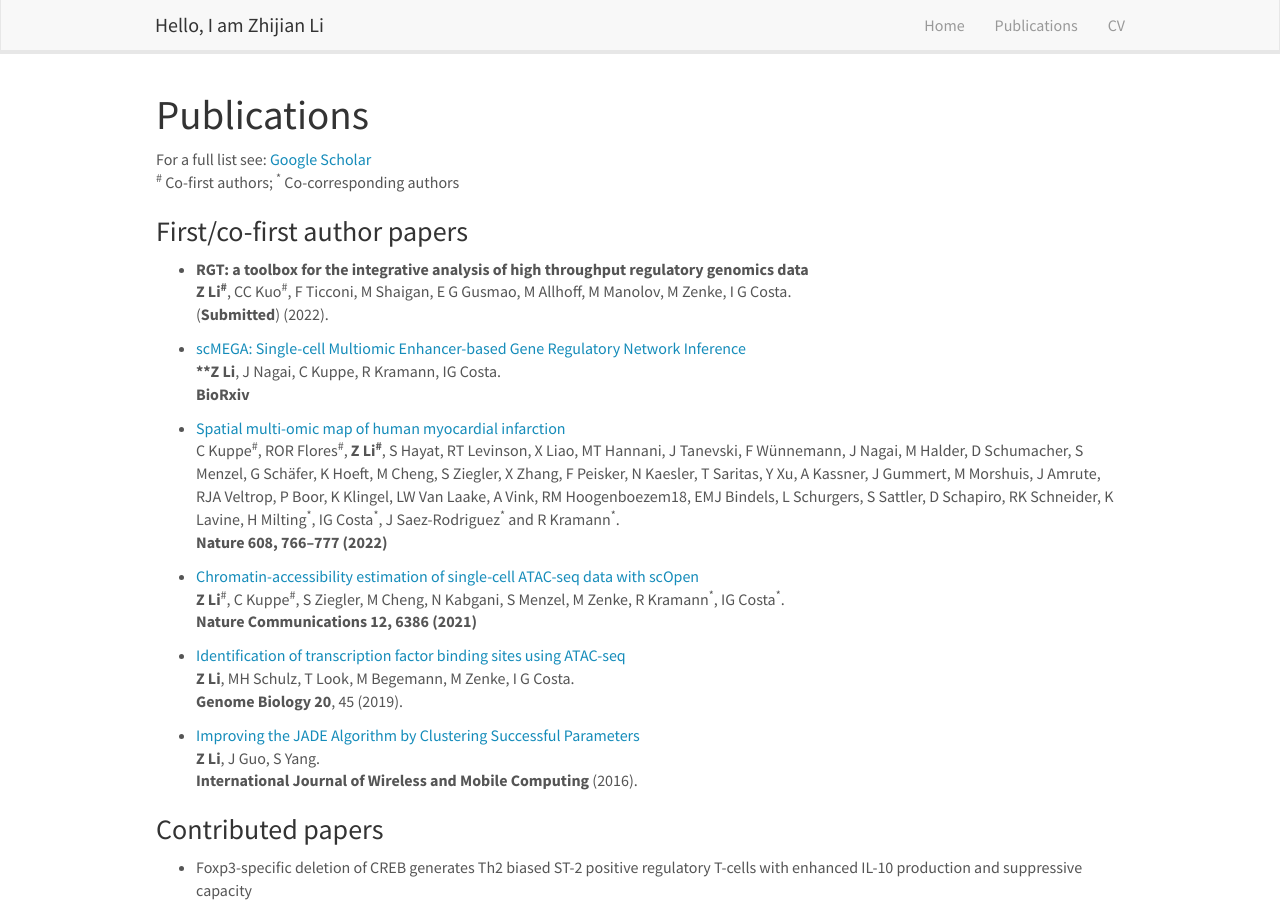
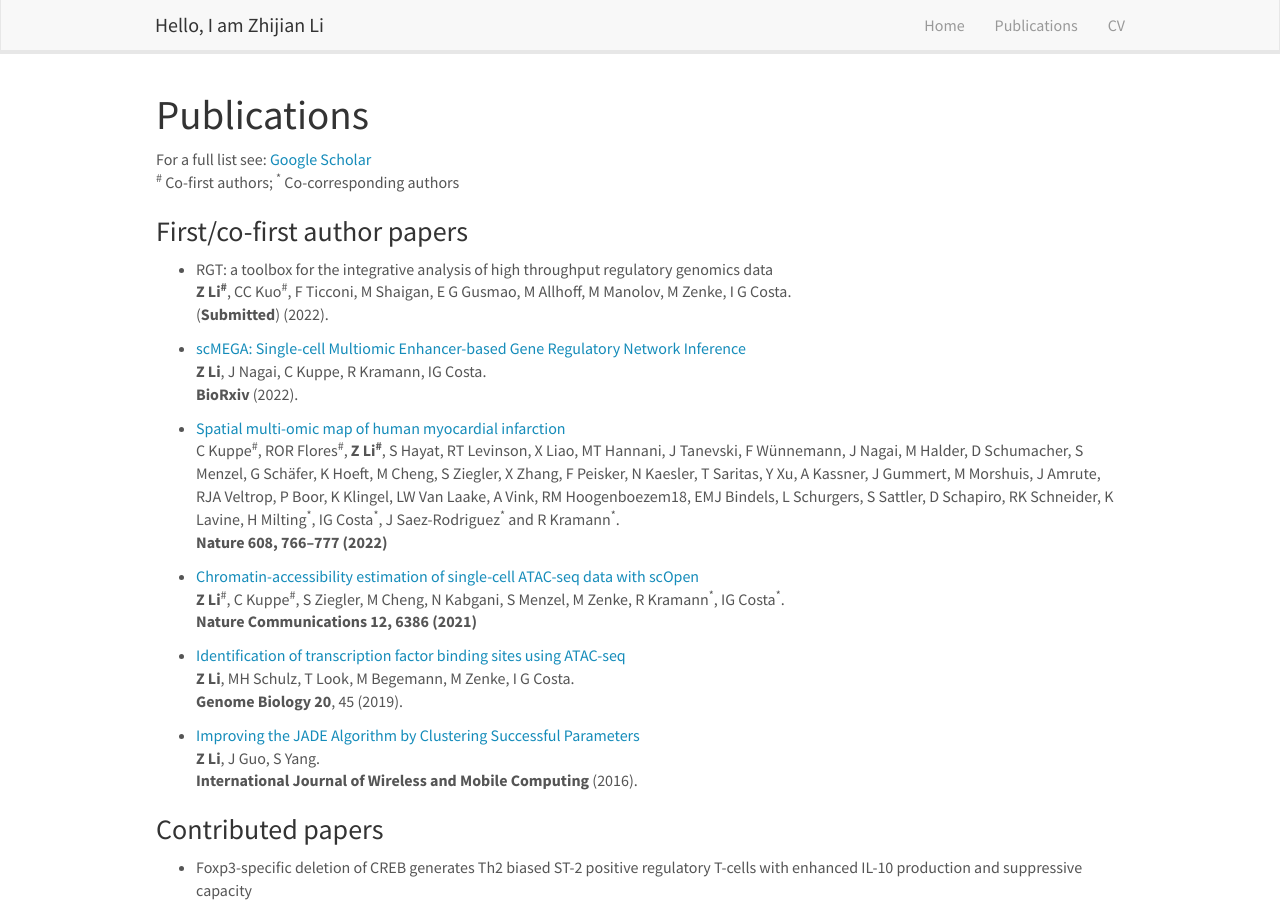
Before and after one commit to lzj1769/lzj1769.github.io, a Jekyll site: the page built from _pages/publications.md, in a window 1280 px wide and 900 px high. Built offline with Jekyll 4.4.1, drawn with Linux system fonts in a browser that asks for light colours; nearby versions of some CDN libraries.

Commit message:
update pub

```diff
--- a/_pages/publications.md
+++ b/_pages/publications.md
@@ -12,14 +12,14 @@ For a full list see: [Google Scholar](https://scholar.google.de/citations?user=x
 
 ### First/co-first author papers
 
-* **RGT: a toolbox for the integrative analysis of high throughput regulatory genomics data** \
+* RGT: a toolbox for the integrative analysis of high throughput regulatory genomics data \
 **Z Li<sup>\#</sup>**, CC Kuo<sup>\#</sup>, F Ticconi, M Shaigan, E G Gusmao, M Allhoff, M Manolov, M Zenke, I G Costa.\
 (**Submitted**) (2022).
 
 
-* [scMEGA: Single-cell Multiomic Enhancer-based Gene Regulatory Network Inference](https://www.biorxiv.org/content/10.1101/2022.08.10.503335v1)**\
+* [scMEGA: Single-cell Multiomic Enhancer-based Gene Regulatory Network Inference](https://www.biorxiv.org/content/10.1101/2022.08.10.503335v1)\
 **Z Li**, J Nagai, C Kuppe, R Kramann, IG Costa.\
-**BioRxiv**
+**BioRxiv** (2022).
 
 
 * [Spatial multi-omic map of human myocardial infarction](ttps://www.nature.com/articles/s41586-022-05060-x)\
```
